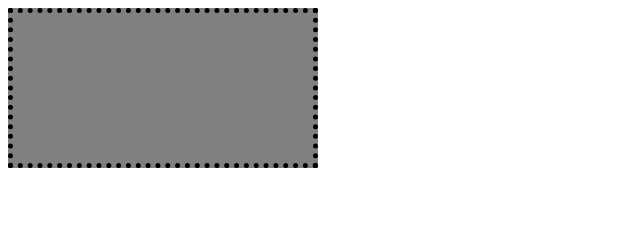
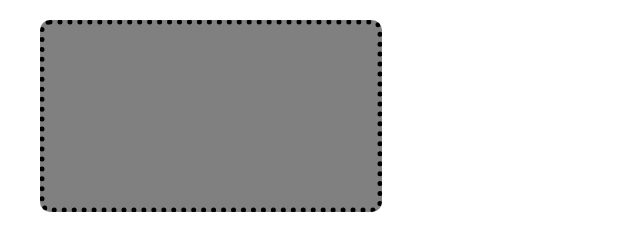
Before and after one commit to binayjy8/CSS-PR-1, a plain HTML site: page index.html in a window 1280 px wide. Shown: the whole page, without its empty margins (0-640 px from the left). Drawn offline with Linux system fonts and the light colour scheme.

Commit message:
push code

```diff
--- a/style.css
+++ b/style.css
@@ -3,4 +3,7 @@
     width: 300px;
     background-color: gray;
     border: 5px dotted black;
+    margin: 20px 1em 40px 2em;
+    padding: 1em;
+    border-radius: 10px;
 }
```
